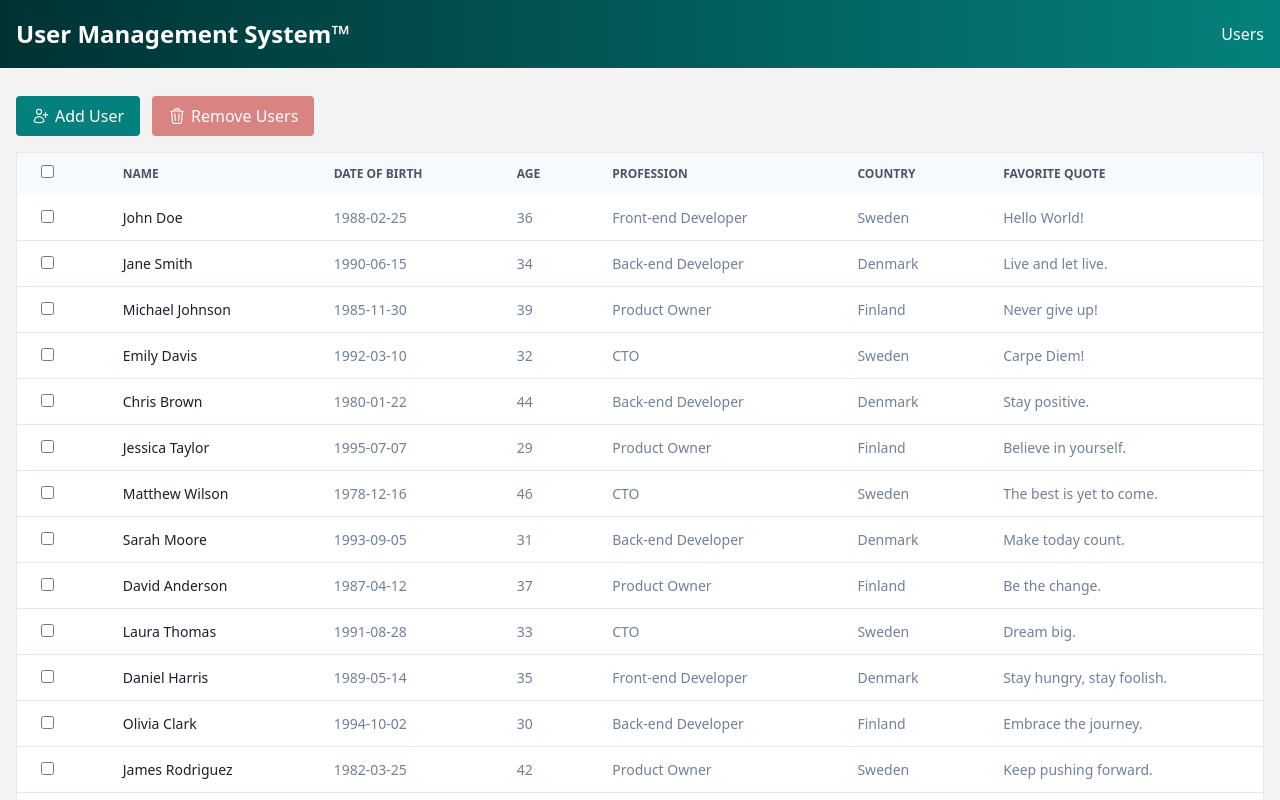
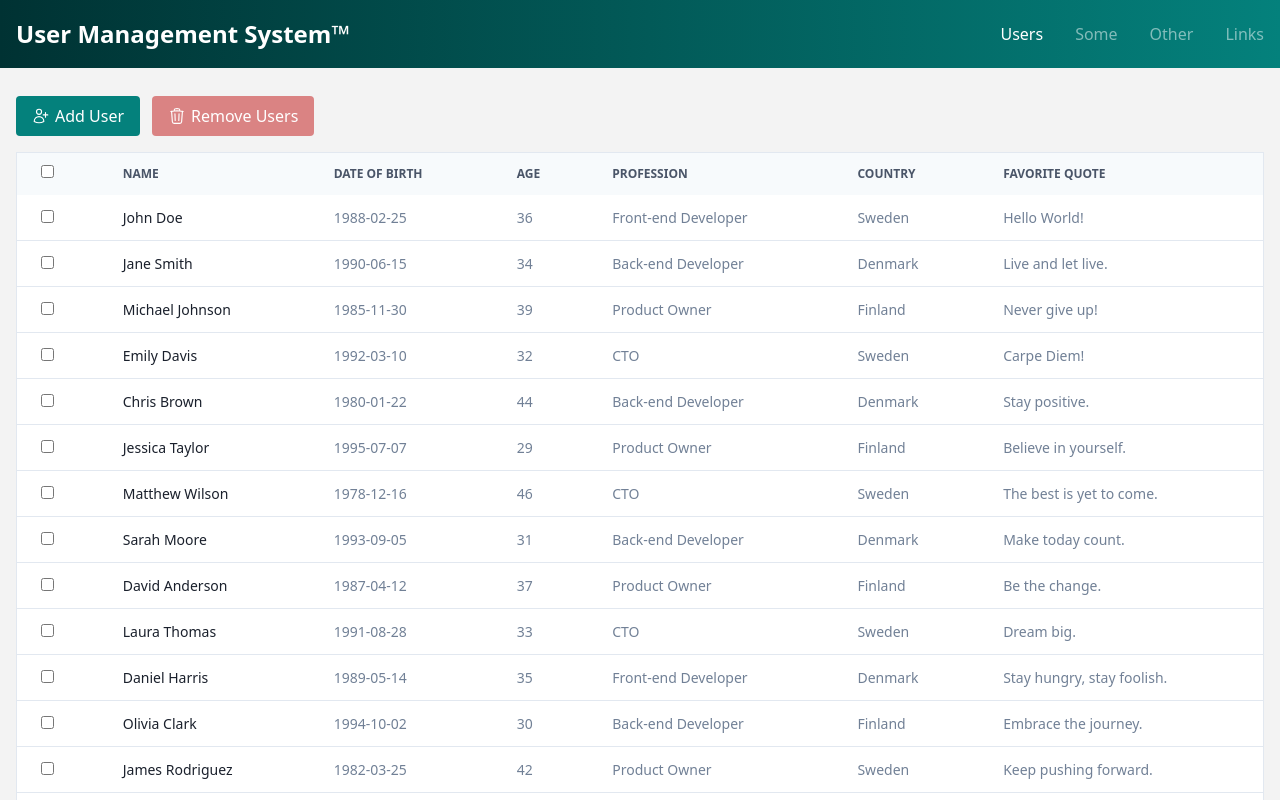
Before and after one commit to viktorgullmark/ums, a Vue app: page / in a window 1280 px wide. Shown: the top 800 px of the page. Built offline with nearby package versions, Linux system fonts and the light colour scheme.

Commit message:
Add mock links

```diff
--- a/src/components/NavBar.vue
+++ b/src/components/NavBar.vue
@@ -14,10 +14,25 @@
         >
           <li>
             <a
-              href="#"
+              href="/"
               class="block py-2 px-3 text-white md:p-0"
               aria-current="page"
               >Users</a
+            >
+          </li>
+          <li>
+            <a href="/some" class="disabled block py-2 px-3 text-white md:p-0"
+              >Some</a
+            >
+          </li>
+          <li>
+            <a href="/other" class="disabled block py-2 px-3 text-white md:p-0"
+              >Other</a
+            >
+          </li>
+          <li>
+            <a href="/links" class="disabled block py-2 px-3 text-white md:p-0"
+              >Links</a
             >
           </li>
         </ul>
@@ -47,4 +62,8 @@ nav {
     rgba(4, 129, 124, 1) 100%
   );
 }
+a.disabled {
+  pointer-events: none;
+  opacity: 50%;
+}
 </style>
```
